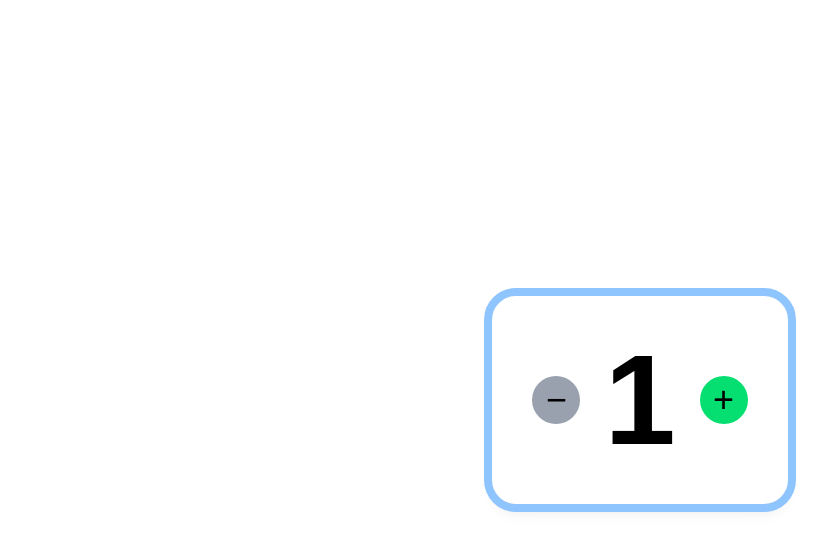
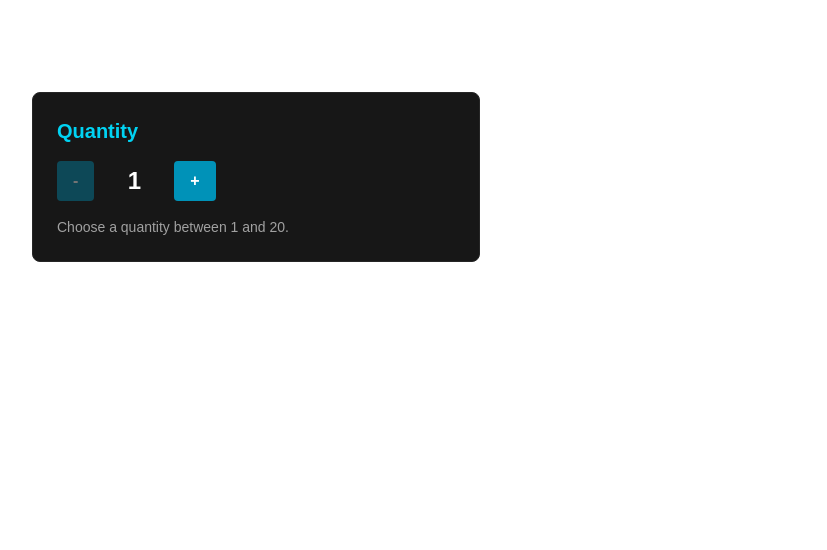
Before and after one commit to kevinsaji99/cprg306-assignments, a Next.js app: page /week-4 in a window 1280 px wide. Shown: the top 550 px of the page, without its empty margins (0-827 px from the left). Built offline with nearby package versions, Linux system fonts and the light colour scheme.

Commit message:
Elijah Week 4 Version

```diff
--- a/app/week-4/new-item.js
+++ b/app/week-4/new-item.js
@@ -1,47 +1,54 @@
-"use client"
-import { useState } from "react";
+'use client';
 
+import { useState } from 'react';
+export default function NewItem() {
+    const [quantity, setQuantity] = useState(1);
 
-export default function NewItem() {
-    const [quantity,setQuantity] = useState(1);
+    function increment () {
+        if (quantity < 20) {
+            setQuantity(quantity + 1);
+        }
+    }
 
-    const increment = () => {
-        if(quantity < 20) { // to prevent the quantity from going above 20
-        setQuantity(quantity + 1);// initial value is set to be 1.
-        }
-    };
-
-    const decrement = () => {
-        if (quantity > 1) { // to prevent the quantity from going below 1
+    function decrement (){
+        if (quantity > 1) {
             setQuantity(quantity - 1);
         }
-    };
+    }
 
     return (
-        <div className="flex justify-center items-center min-h-screen">
-            <div className="flex flex-col items-center gap-4">
+    <div className="max-w-md rounded-lg border border-neutral-800 bg-neutral-900 p-6">
+      <h2 className="mb-4 text-xl font-bold text-cyan-400">
+        Quantity
+      </h2>
 
-                <div className="flex items-center space-x-6 bg-white rounded-3xl p-10 shadow-lg outline-8 outline-blue-300">
+      <div className="flex items-center gap-4">
         <button
+          type="button"
           onClick={decrement}
-                    disabled={quantity <= 1}
-                    title= {quantity <= 1 ? "Quantity cannot be less than 1" : ""}
-                    className="justify-center text-4xl  bg-red-400 text-black w-12 h-12 rounded-full shrink-0 disabled:bg-gray-400 disabled:cursor-not-allowed"
+          disabled={quantity === 1}
+          className="rounded bg-cyan-600 px-4 py-2 font-bold text-white hover:bg-cyan-500 disabled:cursor-not-allowed disabled:opacity-40"
         >
-                    −
+          -
         </button>
-                    <p className="text-9xl font-bold text-black justify-center ">{quantity}</p>
+
+        <span className="min-w-12 text-center text-2xl font-bold">
+          {quantity}
+        </span>
+
         <button
+          type="button"
           onClick={increment}
-                    disabled={quantity >= 20}
-                    title={quantity >= 20 ? "Quantity cannot be more than 20" : ""}
-                    className="justify-center text-4xl bg-green-400 text-black w-12 h-12 rounded-full shrink-0 disabled:bg-gray-400 disabled:cursor-not-allowed"
+          disabled={quantity === 20}
+          className="rounded bg-cyan-600 px-4 py-2 font-bold text-white hover:bg-cyan-500 disabled:cursor-not-allowed disabled:opacity-40"
         >
           +
         </button>
+      </div>
 
-                </div>
-           </div>
+      <p className="mt-4 text-sm text-neutral-400">
+        Choose a quantity between 1 and 20.
+      </p>
     </div>
   );
 }
--- a/app/week-4/page.js
+++ b/app/week-4/page.js
@@ -1,9 +1,11 @@
-import NewItem from "./new-item";
+import NewItem from './new-item';
 
 export default function Page() {
     return (
-        <main>
+        <main className = 'min-h-screen hg-black text-white p-8'>
+            <h1 className = 'text-3xl font-bold mb-6'>New Shopping List Item
+            </h1>
             <NewItem />
         </main>
-    );
+    )
 }
```
Lines whose indentation alone changed are shown as unchanged.
